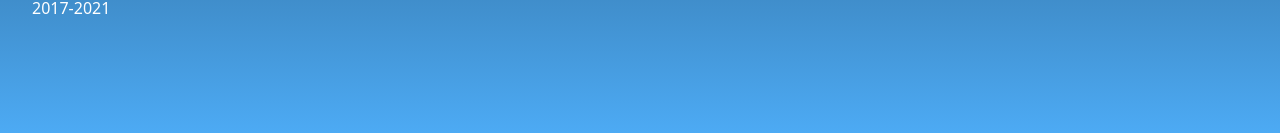
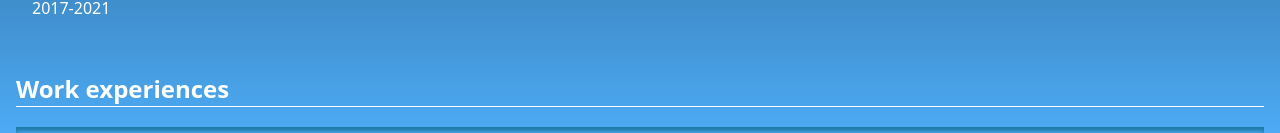
Before and after one commit to MiloJuarez/portfolio, a React (Create React App) app: page / in a window 1280 px wide. Shown: the part 664-797 px from the top of the page. Built offline with nearby package versions, Linux system fonts and the light colour scheme.

Commit message:
Add work experiences

```diff
--- /dev/null
+++ b/src/Components/WorkExperience.jsx
@@ -0,0 +1,43 @@
+import React from "react";
+
+import "../styles/workexperience.css";
+
+const WorkExperience = ({ workExperience }) => {
+    return (
+        <div className='WorkExperience'>
+            <div className='WorkExperience__enterprise'>
+                <h4 className='WorkExperience__enterprise-label'>
+                    <a
+                        href={workExperience.url}
+                        target='_blank'
+                        rel='noopener noreferrer'>
+                        {workExperience.enterprise}
+                    </a>
+                </h4>
+                <p>({workExperience.modality})</p>
+            </div>
+            <div className='WorkExperience__content'>
+                <div className='WorkExperience__period'>
+                    {workExperience.startDate} - {workExperience.endDate}
+                </div>
+                <div className='WorkExperience__position'>
+                    {workExperience.position}
+                </div>
+                <div className='WorkExperience__tasks'>
+                    <span>Tasks</span>
+                    <div>{workExperience.tasks}</div>
+                </div>
+                <div className='WorkExperience__tools'>
+                    <span>Tools</span>
+                    <div>
+                        {workExperience.tools.map((tool) => (
+                            <div className='WorkTool'>{tool}</div>
+                        ))}
+                    </div>
+                </div>
+            </div>
+        </div>
+    );
+};
+
+export default WorkExperience;
--- /dev/null
+++ b/src/containers/WorkExperienceList.jsx
@@ -0,0 +1,20 @@
+import React from "react";
+
+import "../styles/workexperiencelist.css";
+
+import WorkExperience from "../Components/WorkExperience";
+
+const WorkExperienceList = ({ workExperienceList }) => {
+    return (
+        <div className='WorkExperienceList'>
+            <h2 className='WorkExperienceList__label'>Work experiences</h2>
+            <div className='WorkExperienceList__container'>
+                {workExperienceList.map((workExperience) => (
+                    <WorkExperience workExperience={workExperience} />
+                ))}
+            </div>
+        </div>
+    );
+};
+
+export default WorkExperienceList;
--- a/src/pages/Profile.jsx
+++ b/src/pages/Profile.jsx
@@ -2,10 +2,12 @@ import React from "react";
 
 import "../styles/profile.css";
 import utsLogo from "../assets/img/logo-uts.png";
+import workExperiences from "../utils/workExperiences";
 
 import Header from "../Components/Header";
+import TypingEffect from "../Components/TypingEffect";
 import EducationLevel from "../Components/EducationLevel";
-import TypingEffect from "../Components/TypingEffect";
+import WorkExperienceList from "../containers/WorkExperienceList";
 
 const Profile = () => {
     return (
@@ -29,6 +31,8 @@ const Profile = () => {
                 }}
                 logo={utsLogo}
             />
+
+            <WorkExperienceList workExperienceList={workExperiences} />
         </div>
     );
 };
--- a/src/styles/default.css
+++ b/src/styles/default.css
@@ -34,3 +34,16 @@ p {
 #app {
     box-sizing: border-box;
 }
+
+@keyframes toTopAnimation {
+    from {
+        transform: translateY(100vh);
+        opacity: 0;
+        background-color: var(--primary-color);
+    }
+    to {
+        transform: translateY(0);
+        opacity: 1;
+        background-color: unset;
+    }
+}
--- a/src/styles/educationlevel.css
+++ b/src/styles/educationlevel.css
@@ -4,19 +4,6 @@
     padding: 0 var(--def-padding);
     box-sizing: border-box;
     animation: toTopAnimation 2s ease-out forwards;
-}
-
-@keyframes toTopAnimation {
-    from {
-        transform: translateY(100vh);
-        opacity: 0;
-        background-color: var(--primary-color);
-    }
-    to {
-        transform: translateY(0);
-        opacity: 1;
-        background-color: unset;
-    }
 }
 
 .EducationLevel__label {
--- /dev/null
+++ b/src/styles/workexperience.css
@@ -0,0 +1,59 @@
+.WorkExperience {
+    width: 100%;
+    min-width: var(--min-width);
+    margin: 0 auto;
+    margin-bottom: calc(var(--def-margin) * 2);
+    padding: calc(var(--def-padding) / 2);
+    box-sizing: border-box;
+    border-bottom: 1px solid var(--primary-color);
+    font-family: var(--txt-font-family);
+}
+
+.WorkExperience__enterprise {
+    display: flex;
+    align-items: center;
+    margin-bottom: var(--def-margin);
+}
+
+.WorkExperience__enterprise p {
+    margin: 0;
+}
+
+.WorkExperience__enterprise-label {
+    margin: 0;
+    margin-right: var(--def-margin);
+}
+
+.WorkExperience__enterprise a {
+    color: #fff;
+    text-decoration: none;
+    cursor: pointer;
+}
+
+.WorkExperience__content > div {
+    margin-bottom: var(--def-margin);
+}
+
+.WorkExperience__position {
+    font-weight: 500;
+    font-style: italic;
+}
+
+.WorkExperience__tasks span,
+.WorkExperience__tools span {
+    font-weight: bold;
+}
+
+.WorkExperience__tools div {
+    display: flex;
+    gap: 5px;
+    flex-wrap: wrap;
+    box-sizing: border-box;
+}
+
+.WorkTool {
+    width: fit-content;
+    padding: calc(var(--def-padding) / 2);
+    border: 1px solid #4dabf5;
+    border-radius: 6px;
+}
--- /dev/null
+++ b/src/styles/workexperiencelist.css
@@ -0,0 +1,28 @@
+.WorkExperienceList {
+    width: 100%;
+    min-width: var(--min-width);
+    padding: var(--def-padding);
+    margin-bottom: calc(var(--def-margin) * 3.5);
+    animation: toTopAnimation 2s ease-out forwards;
+    box-sizing: border-box;
+}
+
+.WorkExperienceList__container {
+    height: 40vh;
+    overflow-y: scroll;
+    box-shadow: 0 4px 4px rgba(18, 111, 148, 0.849) inset;
+}
+
+.WorkExperienceList__container::-webkit-scrollbar {
+    display: none;
+}
+
+.WorkExperienceList__container {
+    -ms-overflow-style: none;
+    scrollbar-width: none;
+}
+
+.WorkExperienceList__label {
+    width: 100%;
+    border-bottom: 1px solid #fff;
+}
--- /dev/null
+++ b/src/utils/workExperiences.js
@@ -0,0 +1,85 @@
+const workExperiences = [
+    {
+        enterprise: 'Muebles America S.A de C.V',
+        url: 'https://www.mueblesamerica.mx/',
+        location: 'Guadalajara, Jalisco',
+        position: 'Ecommerce backend developer',
+        tasks: 'Add features and fix bugs for an online shop',
+        tools: [
+            'PHPStorm',
+            'Git',
+            'Git Bash',
+            'Oravel VM VirtualBox',
+            'Magento',
+            'PHP',
+            'JavaScript',
+            'DBeaver'
+        ],
+        modality: 'Remote',
+        startDate: '15-May-2022',
+        endDate: '30-Sep-2023'
+    },
+    {
+        enterprise: 'AORI',
+        url: 'https://www.aori.mx/',
+        location: 'Guadalajara, Jalisco',
+        position: 'Laravel backend developer',
+        tasks: 'Develop API REST services for several customers',
+        tools: [
+            'VS Code',
+            'Laravel',
+            'PHP',
+            'MySQL',
+            'Postman',
+            'Git',
+            'GitHub'
+        ],
+        modality: 'Remote',
+        startDate: '16-May-2022',
+        endDate: '07-Nov-2022'
+    },
+    {
+        enterprise: 'AppArte',
+        url: 'http://www.apparte.com.mx/',
+        location: 'Ocosingo, Chiapas',
+        position: 'Web Developer',
+        tasks: 'Develop a website for school management',
+        tools: [
+            'VS Code',
+            'Laravel',
+            'PHP',
+            'HTML',
+            'JavaScript',
+            'jQuery',
+            'CSS',
+            'MySQL',
+            'Git',
+            'GitHub'
+        ],
+        modality: 'Remote',
+        startDate: '01-Sep-2021',
+        endDate: '14-Feb-2022'
+    },
+    {
+        enterprise: 'Asciende Computación SA de CV',
+        url: 'https://as.com.mx/',
+        location: 'Guadalajara, Jalisco',
+        position: 'C# Developer',
+        tasks: "Develop enterprise's interal custom installer wizard",
+        tools: [
+            'Visual Studio',
+            'C#',
+            'SQL Server',
+            'Lua scripts',
+            'Azure',
+            'Slack',
+            'Git',
+            'GitHub'
+        ],
+        modality: 'Office',
+        startDate: '05-Jan-2021',
+        endDate: '15-Apr-2021'
+    },
+];
+
+export default workExperiences;
```
Also changed, not shown: src/utils/Animator.js (deleted, +0 -7 lines).
